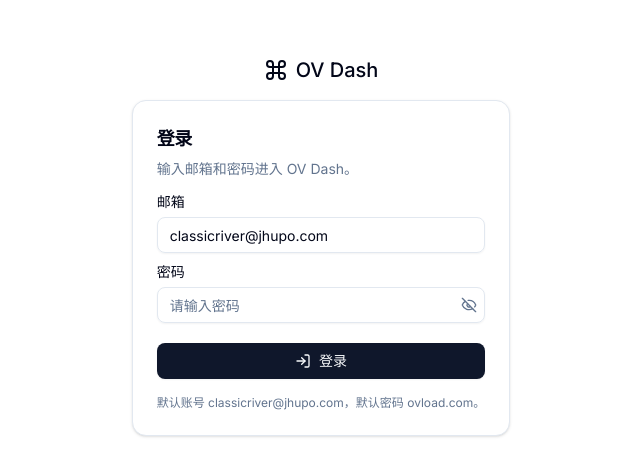
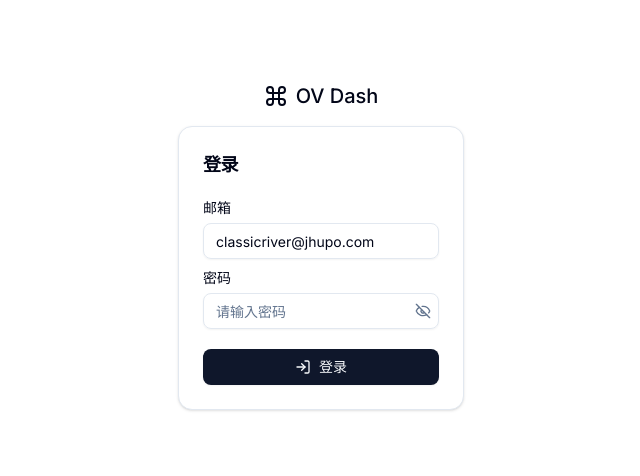
Before and after one commit to jhupo/ov-dash, a React (Vite) app in the folder frontend/: page /sign-in in a window 1280 px wide. Shown: the part 154-630 px from the top of the page, without its empty margins (319-959 px from the left). Built offline with nearby package versions, Linux system fonts and the light colour scheme; no server answers.

Commit message:
Remove login helper copy

```diff
--- a/frontend/src/features/auth/sign-in/index.tsx
+++ b/frontend/src/features/auth/sign-in/index.tsx
@@ -1,12 +1,5 @@
 import { useSearch } from '@tanstack/react-router'
-import {
-  Card,
-  CardContent,
-  CardDescription,
-  CardFooter,
-  CardHeader,
-  CardTitle,
-} from '@/components/ui/card'
+import { Card, CardContent, CardHeader, CardTitle } from '@/components/ui/card'
 import { AuthLayout } from '../auth-layout'
 import { UserAuthForm } from './components/user-auth-form'
 
@@ -18,16 +11,10 @@ export function SignIn() {
       <Card className='max-w-sm gap-4'>
         <CardHeader>
           <CardTitle className='text-lg tracking-tight'>登录</CardTitle>
-          <CardDescription>输入邮箱和密码进入 OV Dash。</CardDescription>
         </CardHeader>
         <CardContent>
           <UserAuthForm redirectTo={redirect} />
         </CardContent>
-        <CardFooter>
-          <p className='w-full text-center text-xs text-muted-foreground'>
-            默认账号 classicriver@jhupo.com，默认密码 ovload.com。
-          </p>
-        </CardFooter>
       </Card>
     </AuthLayout>
   )
```
